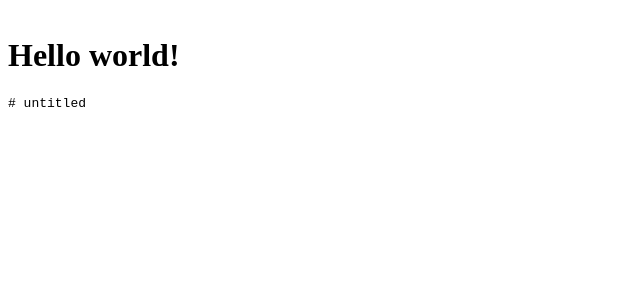
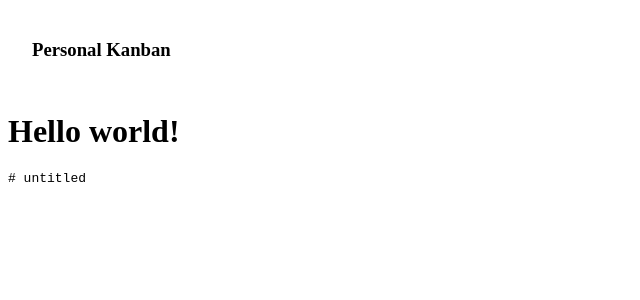
Before and after one commit to adrianlafond/peronsal-kanban, a Svelte app: page / in a window 1280 px wide. Shown: the top 300 px of the page, without its empty margins (0-640 px from the left). Built offline with nearby package versions, Linux system fonts and the light colour scheme.

Commit message:
display title in header

```diff
--- a/src/components/AppHeader.svelte
+++ b/src/components/AppHeader.svelte
@@ -1,16 +1,32 @@
 <script>
+import { onDestroy } from 'svelte';
+
+  import { board } from '../stores'
   import FetchBoard from './FetchBoard.svelte'
+
+  let title = ''
+  const unsubscribe = board.subscribe(boardData => {
+    title = boardData.data.title
+  })
+
+  onDestroy(unsubscribe)
 </script>
 
 <div class="app-header">
+  <h3 class="app-header__title">{title}</h3>
   <FetchBoard />
 </div>
 
 <style>
 .app-header {
   width: 100%;
-  padding: 4px;
+  padding: 12px;
   display: flex;
   justify-content: flex-end;
 }
+
+.app-header__title {
+  flex-grow: 1;
+  margin-left: 12px;
+}
 </style>
--- a/src/components/FetchBoard.svelte
+++ b/src/components/FetchBoard.svelte
@@ -96,7 +96,7 @@
 
 <style>
   .fetch-board {
-    flex-grow: 0.5;
+    flex-grow: 1;
     text-align: right;
   }
 
--- a/src/services/board-data.ts
+++ b/src/services/board-data.ts
@@ -36,6 +36,6 @@ export function toMarkdown(data: BoardData): string {
 
 // Non-exported utils to help convert markdown to BoardData.
 function getTitle(markdown: string) {
-  const titleMatch = markdown.match(/^\s*#\s+([\S\s]+)/)
+  const titleMatch = markdown.match(/^\s*#\s+([\S ]+)/)
   return titleMatch && titleMatch[1].trim();
 }
--- a/src/services/load-file.ts
+++ b/src/services/load-file.ts
@@ -1,5 +1,6 @@
 import { BOARD_URL } from './endpoints'
 import { board, Board, BoardFiles, boardFiles } from '../stores'
+import { toBoardData } from '.'
 
 /**
  * Loads a text file that is intended to be a markdown file in custom kanban format.
@@ -18,7 +19,11 @@ export function loadFile(file: string) {
   ).then((response: Response) => {
     if (response.ok) {
       response.text().then(markdown => {
-        board.update((board: Board) => ({ ...board, markdown }))
+        board.update((board: Board) => ({
+          ...board,
+          markdown,
+          data: toBoardData(markdown),
+        }))
         boardFiles.update((files: BoardFiles): BoardFiles => ({
           ...files,
           activeFile: file,
--- a/src/stores/board.ts
+++ b/src/stores/board.ts
@@ -1,9 +1,12 @@
 import { writable } from 'svelte/store';
+import { getDefaultBoard, BoardData } from '../services';
 
 export interface Board {
   markdown: string;
+  data: BoardData
 }
 
 export const board = writable<Board>({
-  markdown: '# untitled'
+  markdown: '# untitled',
+  data: getDefaultBoard(),
 });
```
